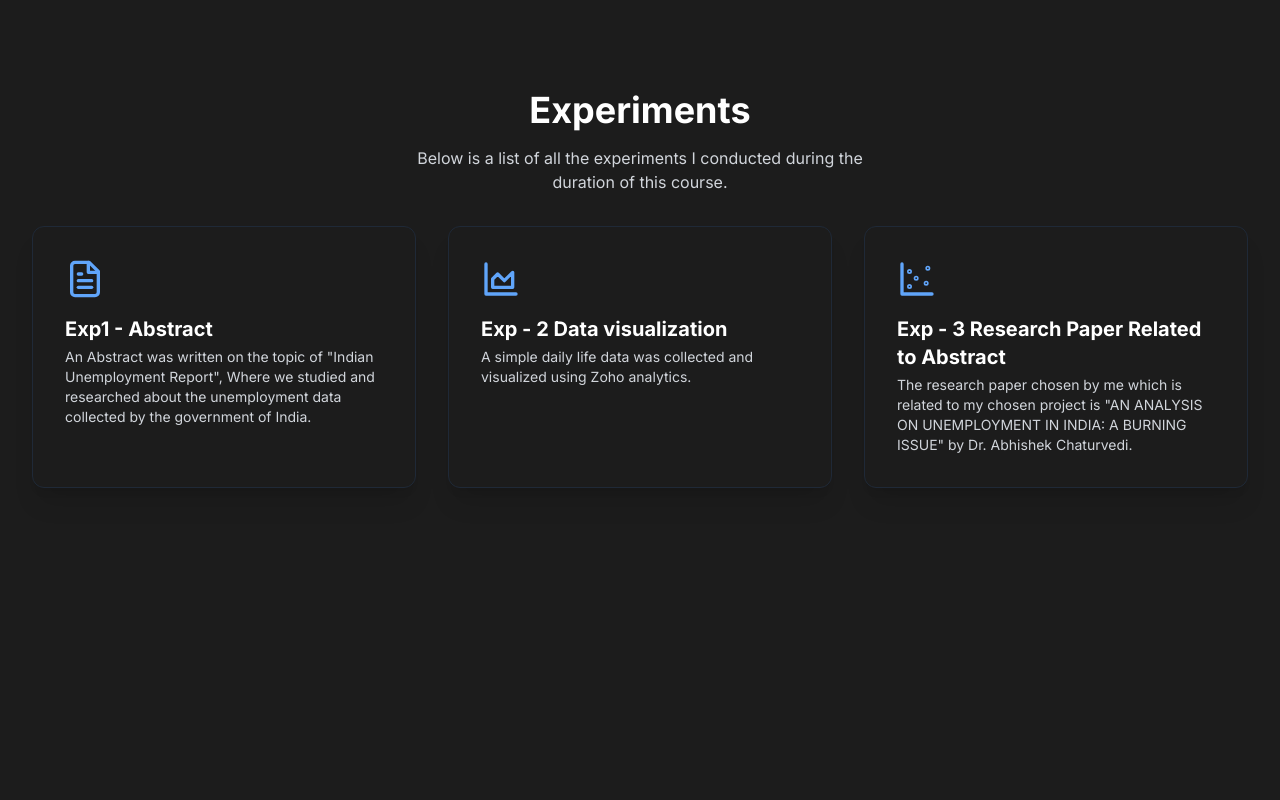
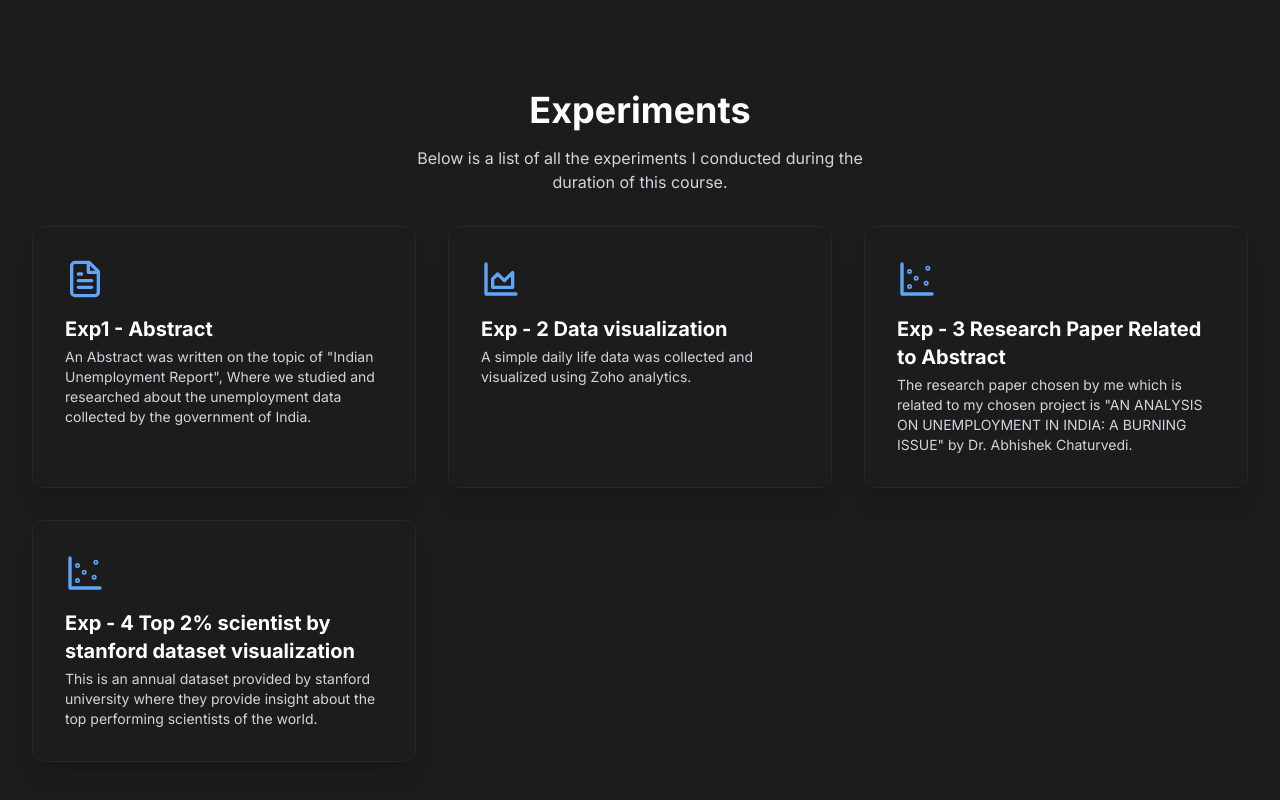
Before and after one commit to thelordzeus/info-viz, a Next.js app: page / in a window 1280 px wide. Shown: the part 838-1638 px from the top of the page. Before the commit the page ends 1390 px from the top, so only its background shows below. Built offline with nearby package versions, Linux system fonts and the light colour scheme.

Commit message:
feat: added exp 4

```diff
--- a/components/Experiments.jsx
+++ b/components/Experiments.jsx
@@ -62,6 +62,22 @@ export default function Experiments() {
               ISSUE&quot; by Dr. Abhishek Chaturvedi.
             </p>
           </a>
+
+          <a
+            className="block rounded-xl border border-gray-800 p-8 shadow-xl transition hover:border-gray-500/10 hover:shadow-gray-500/10"
+            href="https://analytics.zoho.in/open-view/337360000000002677/bb56030d78888614ab8bfee6af137b28"
+          >
+            <ScatterChart className="h-10 w-10 text-blue-400" />
+            <h2 className="mt-4 text-xl font-bold text-white">
+              Exp - 4 Top 2% scientist by stanford dataset visualization
+            </h2>
+
+            <p className="mt-1 text-sm text-gray-300">
+              This is an annual dataset provided by stanford university where
+              they provide insight about the top performing scientists of the
+              world.
+            </p>
+          </a>
         </div>
       </div>
     </section>
```
